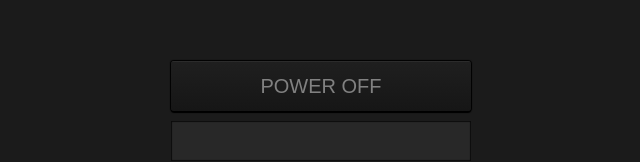
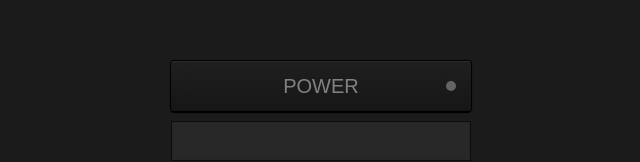
Before and after one commit to jlr910168/drum-machine, a React (Create React App) app: page / in a window 1280 px wide. Shown: the part 134-296 px from the top of the page, without its empty margins (319-959 px from the left). Built offline with nearby package versions, Linux system fonts and the light colour scheme.

Commit message:
added: led power light

```diff
--- a/src/Power.css
+++ b/src/Power.css
@@ -22,3 +22,18 @@
     0 0 1px 1px black,
     inset 0 2px 2px 0 black;
 }
+
+.led {
+  position: absolute;
+  right: 5%;
+  top: calc(50% - 5px);
+  width: 10px;
+  height: 10px;
+  border-radius: 50%;
+  background-color: #646464;
+}
+
+.led.active {
+  background-color: #7acc00;
+  box-shadow: 0 0 4px 0 #7acc00;
+}
--- a/src/Power.js
+++ b/src/Power.js
@@ -13,24 +13,25 @@ class Power extends Component {
     document.removeEventListener('keydown', this.handleKeyPress);
   }
   handleKeyPress = (e) => {
-    if (e.key === 'Enter') this.activated();
+    if (e.key === 'Enter') this.press();
   }
 
-  activated = () => {
+  press = () => {
     this.props.togglePower();
     this.setState({ active: true });
     setTimeout(() => this.setState({ active: false }), 100);
   }
 
   render() {
-    const className = this.state.active ? 'power active' : 'power';
-    const power = this.props.power ? 'on' : 'off';
+    const btnClass = this.state.active ? 'power active' : 'power';
+    const ledClass = this.props.power ? 'led active' : 'led';
     return (
       <div
-        className={className}
-        onClick={this.activated}
+        className={btnClass}
+        onClick={this.press}
       >
-       power {power}
+       power
+       <div className={ledClass} />
       </div>
     )
   }
```
